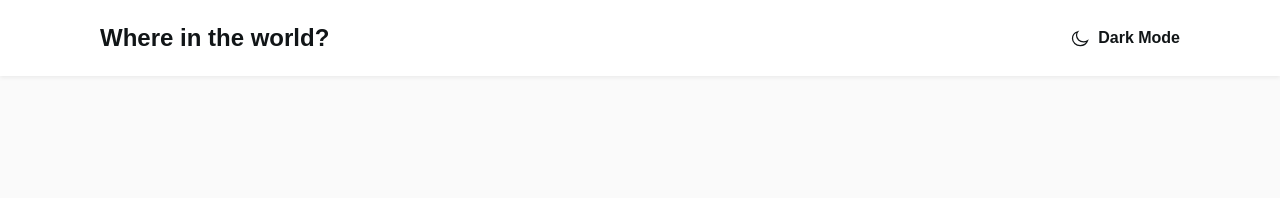
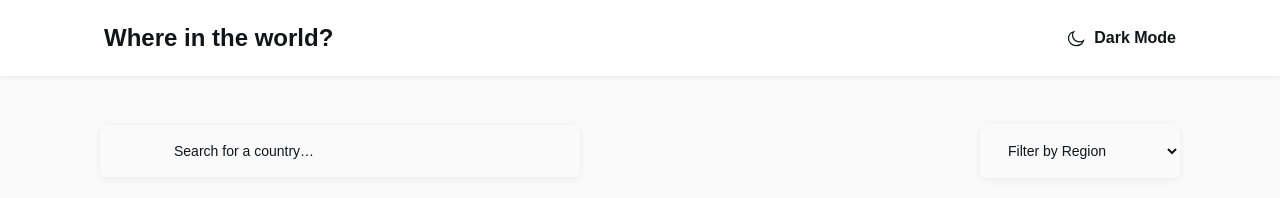
Before and after one commit to Nematjon100/Countries, a plain HTML site: page index.html in a window 1280 px wide. Drawn offline with Linux system fonts and the light colour scheme; files that its build step writes are made by us from their sources.

Commit message:
add main top filters

```diff
--- a/css/style.css
+++ b/css/style.css
@@ -70,7 +70,7 @@ body {
   font-weight: 300;
   background-color: var(--body-bg);
   color: var(--text-color);
-  transition: background-color 0.3s ease, color 0.3s ease;
+  transition: background-color 0.4s ease, color 0.4s ease;
 }
 
 img {
@@ -107,7 +107,7 @@ a {
 
 /* ------------------------HEADER-------------------------- */
 .header {
-  padding: 24px 80px;
+  padding: 24px;
   background-color: var(--element-bg);
   box-shadow: 0px 2px 4px rgba(0, 0, 0, 0.06);
   white-space: nowrap;
@@ -117,14 +117,18 @@ a {
   display: flex;
   justify-content: space-between;
   align-items: center;
+  padding-left: 80px;
+  padding-right: 80px;
 }
 
 .header__logo {
+  padding: 0;
   margin: 0;
   font-size: 24px;
   line-height: normal;
   font-weight: 800;
   color: var(--text-color);
+  transition: color 0.4s ease;
 }
 
 .header__logo:hover {
@@ -169,6 +173,43 @@ a {
 /* MAIN-CONTENT */
 .main-content {
   flex-grow: 1;
+  padding-top: 48px;
+  padding-bottom: 48px;
+}
+
+.filters {
+  display: flex;
+  justify-content: space-between;
+  align-items: center;
+  padding: 0;
+  margin: 0;
+  padding-left: 80px;
+  padding-right: 80px;
+  margin-bottom: 48px;
+}
+
+.filters__search {
+  min-width: 480px;
+  padding: 18px 74px;
+  border: 0;
+  border-radius: 5px;
+  background-color: var(--body-bg);
+  color: var(--text-color);
+  box-shadow: 0 2px 9px  rgba(0, 0, 0, 0.06);
+}
+
+::placeholder {
+  color: var(--text-color);
+}
+
+.filters__region {
+  min-width: 200px;
+  padding: 18px 24px;
+  border: 0;
+  border-radius: 5px;
+  background-color: var(--body-bg);
+  color: var(--text-color);
+  box-shadow: 0 2px 9px  rgba(0, 0, 0, 0.06);
 }
 
 /* ---------------------------HERO-------------------------------- */
--- a/index.html
+++ b/index.html
@@ -35,8 +35,19 @@
 
   <!------------------ MAIN CONTENT ------------------------->
   <main class="main-content">
-    <div class="main-container container">
-      <div class="hero"></div>
+    <div class="container">
+        <form class="filters" action="http://echo.htmlacademy.ru" method="get">
+          <input class="filters__search" type="search" name="search" placeholder="Search for a country…" required aria-label="country name">
+          <select class="filters__region" name="region" aria-label="Regions">
+            <option selected disabled>Filter by Region</option>
+            <option>Africa</option>
+            <option>America</option>
+            <option>Asia</option>
+            <option>Europe</option>
+            <option>Oceania</option>
+          </select>
+        </form>
+      </div>
     </div>
   </main>
   <script src="js/main.js"></script>
```
